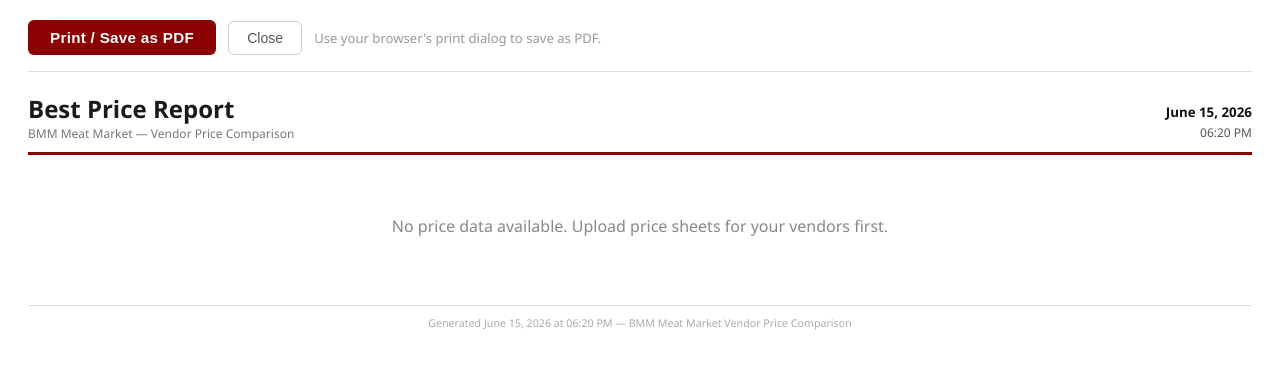
After one commit to jerrodpoffenberger/VendorPriceComparison, a Flask app: page /reports/print in a window 1280 px wide. The commit adds this page. Shown: the top 369 px of the page. Run offline with Flask 3, Linux system fonts and the light colour scheme; the visitor is signed in with stand-in values (Sample User, id 1).

Commit message:
Add printable PDF report via browser print dialog
Co-Authored-By: Claude Sonnet 4.6 <noreply@anthropic.com>

```diff
--- a/app.py
+++ b/app.py
@@ -422,6 +422,72 @@ def comparison():
                            category_filter=category_filter)
 
 
+# ── Reports ───────────────────────────────────────────────────────────────────
+
+def _build_report_data():
+    """Shared data logic for /reports and /reports/print."""
+    vendors = Vendor.query.order_by(Vendor.name).all()
+    active_sheets = {}
+    for v in vendors:
+        sheet = (PriceSheet.query
+                 .filter_by(vendor_id=v.id, is_active=True)
+                 .order_by(PriceSheet.uploaded_at.desc())
+                 .first())
+        if sheet:
+            active_sheets[v.id] = sheet
+
+    price_map = {}
+    for v in vendors:
+        sheet = active_sheets.get(v.id)
+        if not sheet:
+            continue
+        for item in LineItem.query.filter_by(price_sheet_id=sheet.id).all():
+            if item.canonical_cut_id:
+                price_map.setdefault(item.canonical_cut_id, {})[v.id] = item
+
+    cuts = CanonicalCut.query.order_by(CanonicalCut.category, CanonicalCut.name).all()
+    vendor_map = {v.id: v for v in vendors}
+
+    by_vendor = {}
+    for cut in cuts:
+        cut_prices = price_map.get(cut.id, {})
+        if not cut_prices:
+            continue
+        best_vid = min(cut_prices, key=lambda vid: cut_prices[vid].price)
+        by_vendor.setdefault(best_vid, []).append({
+            "cut": cut,
+            "item": cut_prices[best_vid],
+        })
+
+    sorted_vendors = sorted(by_vendor.keys(), key=lambda vid: vendor_map[vid].name)
+    return by_vendor, sorted_vendors, vendor_map, active_sheets
+
+
+@app.route('/reports')
+@login_required
+def reports():
+    by_vendor, sorted_vendors, vendor_map, active_sheets = _build_report_data()
+    return render_template('reports.html',
+                           by_vendor=by_vendor,
+                           sorted_vendors=sorted_vendors,
+                           vendor_map=vendor_map,
+                           active_sheets=active_sheets,
+                           has_data=bool(by_vendor))
+
+
+@app.route('/reports/print')
+@login_required
+def reports_print():
+    by_vendor, sorted_vendors, vendor_map, active_sheets = _build_report_data()
+    return render_template('reports_print.html',
+                           by_vendor=by_vendor,
+                           sorted_vendors=sorted_vendors,
+                           vendor_map=vendor_map,
+                           active_sheets=active_sheets,
+                           has_data=bool(by_vendor),
+                           generated=datetime.now())
+
+
 # ── Canonical cuts ────────────────────────────────────────────────────────────
 
 @app.route('/canonical-cuts')
--- /dev/null
+++ b/templates/reports_print.html
@@ -0,0 +1,260 @@
+<!doctype html>
+<html lang="en">
+<head>
+  <meta charset="utf-8">
+  <title>Best Price Report — BMM Meat Market</title>
+  <style>
+    *, *::before, *::after { box-sizing: border-box; margin: 0; padding: 0; }
+
+    body {
+      font-family: 'Segoe UI', Arial, sans-serif;
+      font-size: 11pt;
+      color: #111;
+      background: white;
+      padding: 20px 28px;
+    }
+
+    /* ── Screen-only controls ─────────────────────────── */
+    .screen-bar {
+      display: flex;
+      align-items: center;
+      gap: 12px;
+      margin-bottom: 24px;
+      padding-bottom: 16px;
+      border-bottom: 1px solid #ddd;
+    }
+    .btn-print {
+      background: #8b0000;
+      color: white;
+      border: none;
+      padding: 9px 22px;
+      border-radius: 6px;
+      font-size: 0.95rem;
+      font-weight: 700;
+      cursor: pointer;
+      letter-spacing: 0.3px;
+    }
+    .btn-print:hover { background: #a00000; }
+    .btn-close-win {
+      background: none;
+      border: 1.5px solid #ccc;
+      padding: 8px 18px;
+      border-radius: 6px;
+      font-size: 0.88rem;
+      color: #555;
+      cursor: pointer;
+    }
+    .btn-close-win:hover { border-color: #999; color: #222; }
+    @media print { .screen-bar { display: none; } }
+
+    /* ── Report header ────────────────────────────────── */
+    .report-header {
+      display: flex;
+      align-items: flex-end;
+      justify-content: space-between;
+      margin-bottom: 20px;
+      padding-bottom: 10px;
+      border-bottom: 3px solid #8b0000;
+    }
+    .report-header h1 {
+      font-size: 18pt;
+      font-weight: 800;
+      color: #1c1a18;
+      line-height: 1.1;
+    }
+    .report-header .sub {
+      font-size: 9pt;
+      color: #777;
+      margin-top: 3px;
+    }
+    .report-header .date-block {
+      text-align: right;
+      font-size: 9pt;
+      color: #555;
+      line-height: 1.6;
+    }
+    .report-header .date-block strong {
+      display: block;
+      font-size: 10pt;
+      color: #111;
+    }
+
+    /* ── Vendor sections ──────────────────────────────── */
+    .vendor-section {
+      margin-bottom: 22px;
+      page-break-inside: avoid;
+    }
+    .vendor-heading {
+      background: #1c1a18;
+      color: white;
+      padding: 7px 12px;
+      font-size: 11pt;
+      font-weight: 700;
+      display: flex;
+      align-items: center;
+      justify-content: space-between;
+    }
+    .vendor-heading .cut-count {
+      background: #8b0000;
+      color: white;
+      font-size: 8pt;
+      font-weight: 700;
+      padding: 2px 8px;
+      border-radius: 20px;
+      letter-spacing: 0.3px;
+    }
+    .vendor-sheet {
+      font-size: 8pt;
+      color: #bbb;
+      font-weight: 400;
+      margin-left: 10px;
+    }
+
+    table {
+      width: 100%;
+      border-collapse: collapse;
+      font-size: 10pt;
+    }
+    thead tr {
+      background: #f0f0f0;
+    }
+    th {
+      text-align: left;
+      padding: 5px 10px;
+      font-size: 8pt;
+      font-weight: 700;
+      text-transform: uppercase;
+      letter-spacing: 0.8px;
+      color: #555;
+      border-bottom: 1px solid #ccc;
+    }
+    th.right { text-align: right; }
+    td {
+      padding: 5px 10px;
+      border-bottom: 1px solid #eee;
+      vertical-align: middle;
+    }
+    td.price {
+      text-align: right;
+      font-weight: 700;
+      font-size: 11pt;
+      color: #1a6b2f;
+      white-space: nowrap;
+    }
+    td.unit {
+      color: #888;
+      font-size: 8.5pt;
+    }
+    .cat-divider td {
+      background: #f7f7f7;
+      font-size: 7.5pt;
+      font-weight: 700;
+      letter-spacing: 1.5px;
+      text-transform: uppercase;
+      color: #8b0000;
+      padding: 4px 10px;
+    }
+    tbody tr:last-child td { border-bottom: none; }
+
+    /* ── Empty state ─────────────────────────────────── */
+    .empty { padding: 40px; text-align: center; color: #888; font-size: 12pt; }
+
+    /* ── Footer ──────────────────────────────────────── */
+    @page {
+      margin: 18mm 15mm 18mm 15mm;
+      @bottom-right { content: "Page " counter(page) " of " counter(pages); font-size: 8pt; color: #999; }
+    }
+    .report-footer {
+      margin-top: 28px;
+      padding-top: 10px;
+      border-top: 1px solid #ddd;
+      font-size: 8pt;
+      color: #aaa;
+      text-align: center;
+    }
+    @media print { .report-footer { display: none; } }
+  </style>
+</head>
+<body>
+
+<div class="screen-bar">
+  <button class="btn-print" onclick="window.print()">Print / Save as PDF</button>
+  <button class="btn-close-win" onclick="window.close()">Close</button>
+  <span style="font-size:0.82rem;color:#999;">Use your browser's print dialog to save as PDF.</span>
+</div>
+
+<div class="report-header">
+  <div>
+    <h1>Best Price Report</h1>
+    <div class="sub">BMM Meat Market &mdash; Vendor Price Comparison</div>
+  </div>
+  <div class="date-block">
+    <strong>{{ generated.strftime('%B %d, %Y') }}</strong>
+    {{ generated.strftime('%I:%M %p') }}
+  </div>
+</div>
+
+{% if not has_data %}
+  <div class="empty">No price data available. Upload price sheets for your vendors first.</div>
+
+{% else %}
+
+{% for vid in sorted_vendors %}
+  {% set vendor = vendor_map[vid] %}
+  {% set rows = by_vendor[vid] %}
+  {% set sheet = active_sheets.get(vid) %}
+
+  <div class="vendor-section">
+    <div class="vendor-heading">
+      <span>
+        {{ vendor.name }}
+        {% if sheet %}
+          <span class="vendor-sheet">{{ sheet.filename }} &mdash; {{ sheet.uploaded_at.strftime('%m/%d/%Y') }}</span>
+        {% endif %}
+      </span>
+      <span class="cut-count">{{ rows|length }} cut{{ 's' if rows|length != 1 else '' }}</span>
+    </div>
+
+    <table>
+      <thead>
+        <tr>
+          <th>Cut</th>
+          <th style="width:80px;">Category</th>
+          <th class="right" style="width:100px;">Price</th>
+          <th style="width:50px;">Unit</th>
+        </tr>
+      </thead>
+      <tbody>
+        {% set categories = rows | map(attribute='cut.category') | unique | sort | list %}
+        {% for cat in categories %}
+          {% set cat_rows = rows | selectattr('cut.category', 'equalto', cat) | sort(attribute='cut.name') | list %}
+          {% if categories|length > 1 %}
+          <tr class="cat-divider">
+            <td colspan="4">{{ cat }}</td>
+          </tr>
+          {% endif %}
+          {% for row in cat_rows %}
+          <tr>
+            <td>{{ row.cut.name }}</td>
+            <td style="font-size:9pt;color:#555;">{{ row.cut.category }}</td>
+            <td class="price">${{ '%.2f'|format(row.item.price) }}</td>
+            <td class="unit">/ {{ row.item.unit }}</td>
+          </tr>
+          {% endfor %}
+        {% endfor %}
+      </tbody>
+    </table>
+  </div>
+{% endfor %}
+
+{% endif %}
+
+<div class="report-footer">
+  Generated {{ generated.strftime('%B %d, %Y at %I:%M %p') }} &mdash; BMM Meat Market Vendor Price Comparison
+</div>
+
+<script>
+  window.addEventListener('load', function () { window.print(); });
+</script>
+</body>
+</html>
```
Also changed, not shown: templates/reports.html (+11 -3 lines).
